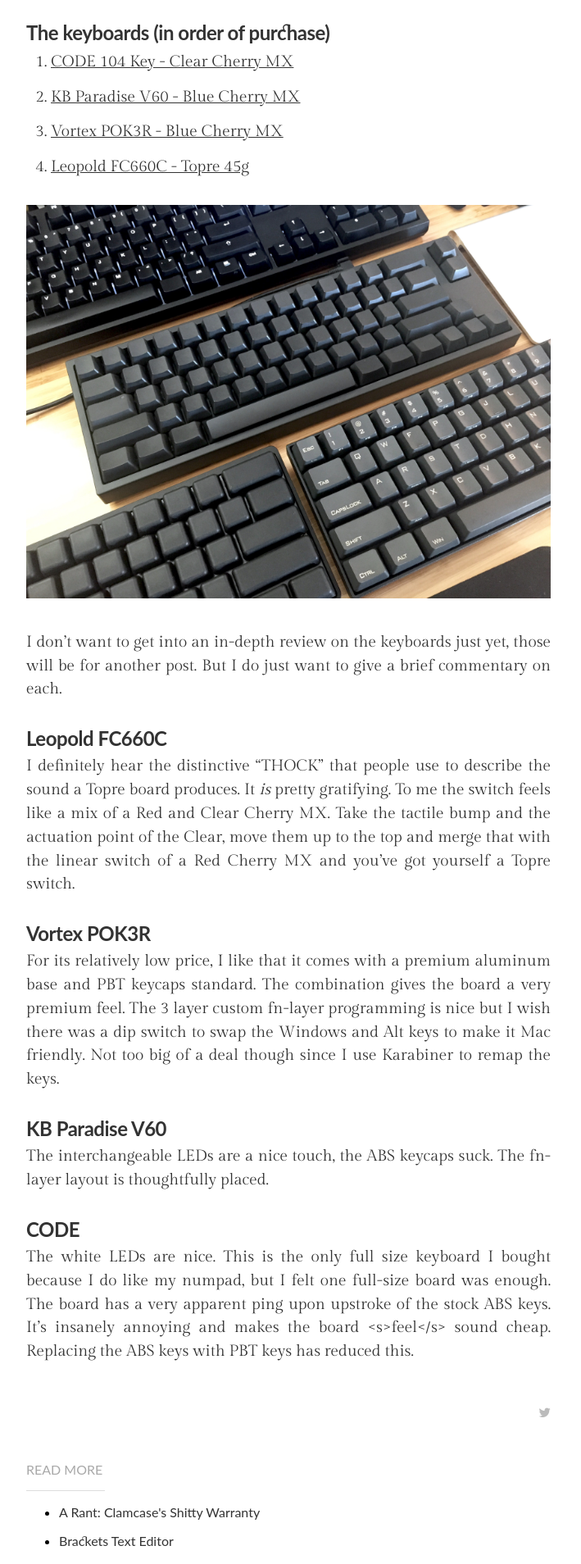
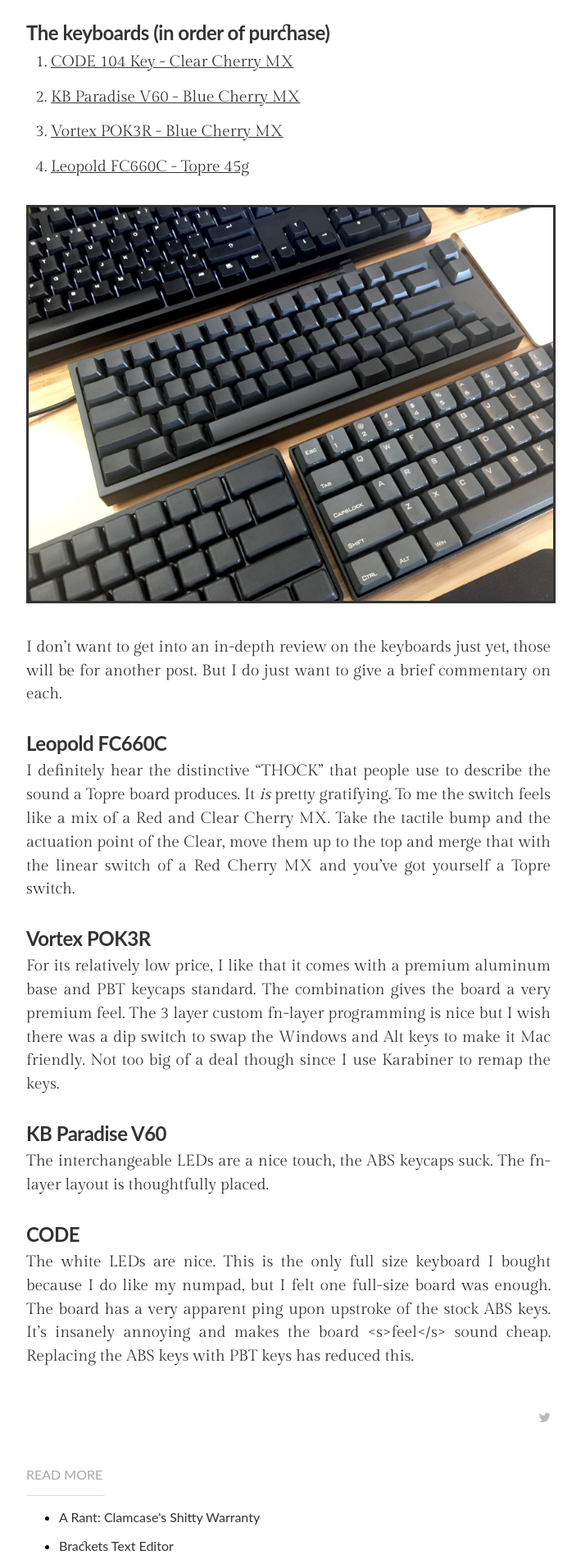
Before and after one commit to uxjulia/jekyll-blog, a Jekyll site: the page built from _posts/2015-05-25-latest obsession.md, in a window 1280 px wide. Shown: the part 529-2437 px from the top of the page at 82% size, without its empty margins (288-997 px from the left). Built offline with Jekyll 4.4.1, drawn with Linux system fonts in a browser that asks for light colours; nearby versions of some CDN libraries; some web fonts are replaced; Markdown is read by kramdown in place of the engine named in the settings.

Commit message:
change img border to solid

```diff
--- a/css/main.sass
+++ b/css/main.sass
@@ -504,6 +504,7 @@
     img
       max-width: 100%
       margin: 0 auto
+      border-style: solid
     figure
       margin: 0
       padding: 0 0 30px
```
